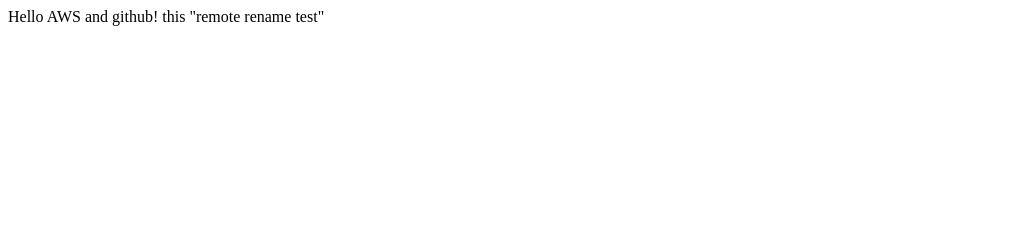
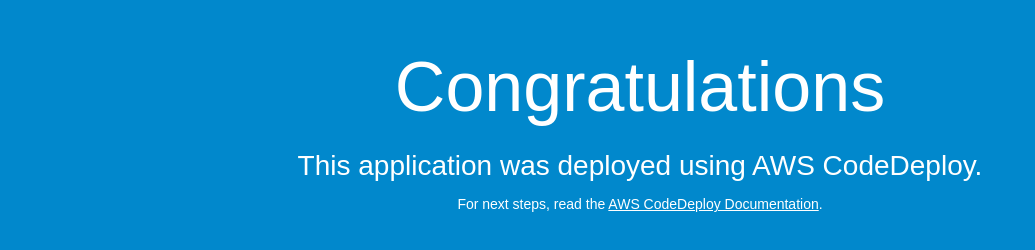
Before and after one commit to javapanda2013/CodeDeployGitHubDemo, a plain HTML site: page index.html in a window 1280 px wide. Shown: the whole page, without its empty margins (0-1035 px from the left). Drawn offline with Linux system fonts and the light colour scheme.

Commit message:
added sample app

```diff
--- a/index.html
+++ b/index.html
@@ -1,2 +1,37 @@
-Hello AWS and github!
-this "remote rename test"
+<!DOCTYPE html>
+<html>
+<head>
+  <meta charset="utf-8">
+  <title>Sample Deployment</title>
+  <style>
+    body {
+      color: #ffffff;
+      background-color: #0188cc;
+      font-family: Arial, sans-serif;
+      font-size: 14px;
+    }
+
+    h1 {
+      font-size: 500%;
+      font-weight: normal;
+      margin-bottom: 0;
+    }
+
+    h2 {
+      font-size: 200%;
+      font-weight: normal;
+      margin-bottom: 0;
+    }
+    a {
+      color: #ffffff;
+    }
+  </style>
+</head>
+<body>
+  <div align="center">
+    <h1>Congratulations</h1>
+    <h2>This application was deployed using AWS CodeDeploy.</h2>
+    <p>For next steps, read the <a href="http://aws.amazon.com/documentation/codedeploy">AWS CodeDeploy Documentation</a>.</p>
+  </div>
+</body>
+</html>
```
